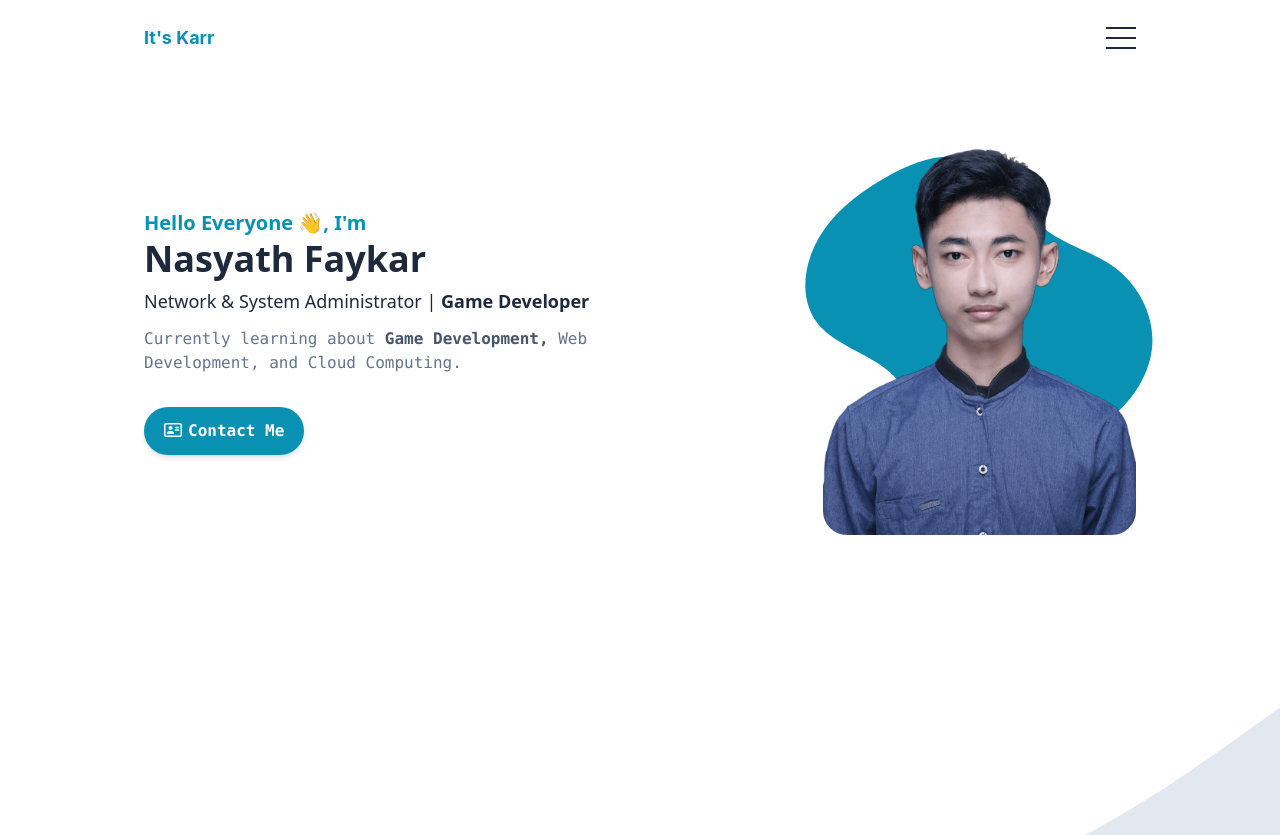
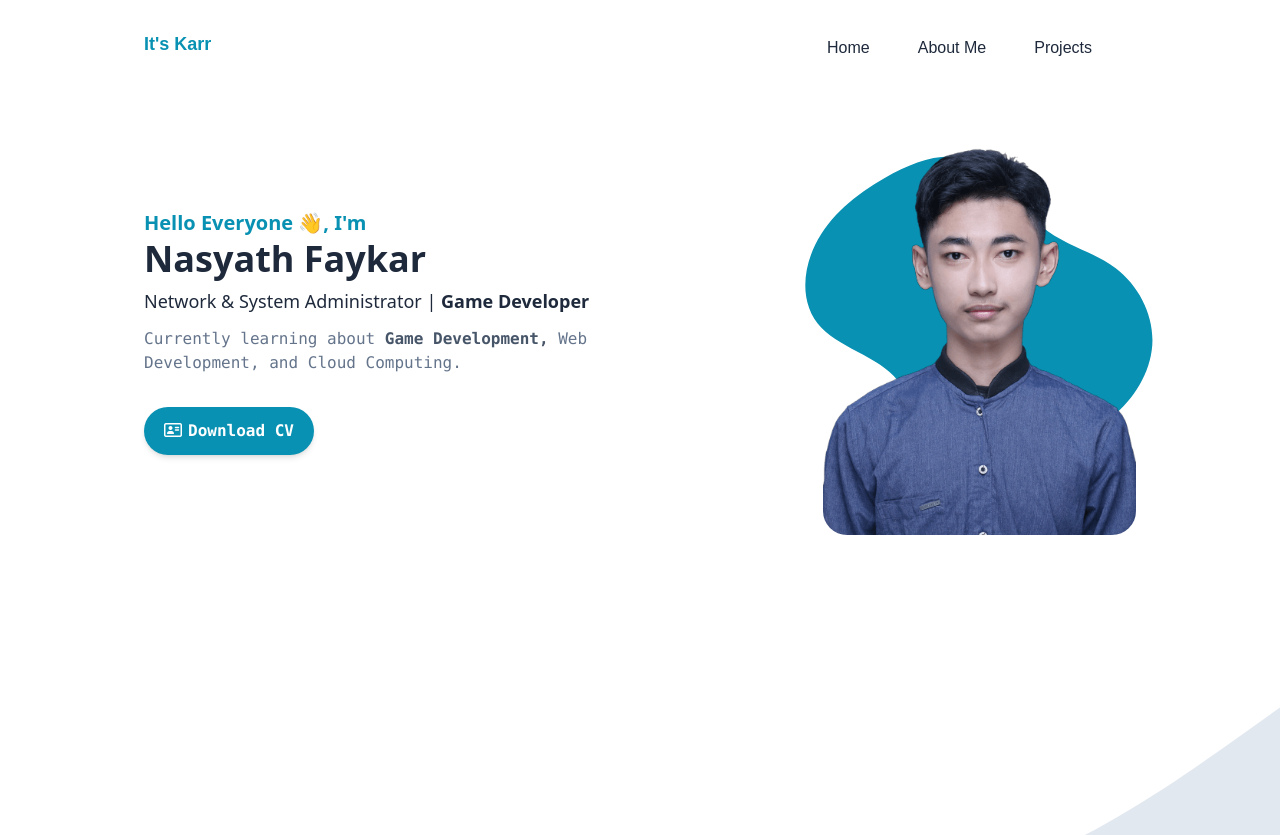
Before and after one commit to faykarr/learn-tailwind, a website: page index.html in a window 1280 px wide. Shown: the top 835 px of the page. Drawn offline with Linux system fonts and the light colour scheme.

Commit message:
Finished navbar section

```diff
--- a/index.html
+++ b/index.html
@@ -24,17 +24,32 @@
                 </div>
                 <div class="flex items-center px-4">
                     <!-- Hamburger Section -->
-                    <button id="hamburger" name="hamburger" type="button" class="block absolute right-4">
-                        <span class="hamburger-line origin-top-left  animate-ease-in-out"></span>
+                    <button id="hamburger" name="hamburger" type="button" class="block absolute right-4 lg:hidden">
+                        <span class="hamburger-line origin-top-left animate-ease-in-out"></span>
                         <span class="hamburger-line animate-ease-in-out"></span>
                         <span class="hamburger-line origin-bottom-left animate-ease-in-out"></span>
                     </button>
 
                     <!-- Navigation Section -->
-                    <nav id="nav-menu" class="hidden absolute py-5 mt-2  bg-white bg-opacity-75 shadow-md rounded-lg max-w-[250px] w-full right-4 top-full">
-                        <ul>
-                            <li>
-                                <a href="#home">Home</a>
+                    <nav id="nav-menu"
+                        class="hidden absolute p-5 mt-2 bg-white bg-opacity-90 shadow-md rounded-lg max-w-[250px] w-full right-4 top-full lg:static lg:shadow-none lg:max-w-full lg:rounded-none lg:block lg:bg-transparent">
+                        <ul class="block lg:flex">
+                            <li class="group hover:bg-primary rounded-md animate-ease-in-out flex items-center
+                                justify-between hover:text-white px-4 mx-2">
+                                <a href="#home"
+                                    class="flex justify-center text-base text-dark w-full py-2 group-hover:text-white">Home</a>
+                            </li>
+                            <li class="group hover:bg-primary text-center rounded-md animate-ease-in-out flex items-center
+                                justify-between hover:text-white px-4 mx-2">
+                                <a href="#about"
+                                    class="flex justify-center text-base text-dark w-full py-2 group-hover:text-white">
+                                    About Me</a>
+                            </li>
+                            <li class="group hover:bg-primary text-center rounded-md animate-ease-in-out flex items-center
+                                justify-between hover:text-white px-4 mx-2">
+                                <a href="#projects"
+                                    class="flex justify-center text-base text-dark w-full py-2 group-hover:text-white">
+                                    Projects</a>
                             </li>
                         </ul>
                     </nav>
@@ -45,7 +60,7 @@
     <!-- End Navbar Section -->
 
     <!-- Hero Section -->
-    <section id="home" class="pt-36 font-sans">
+    <section id="home" class="pt-[85px] md:pt-36 font-sans">
         <div class="container lg:px-32">
             <div class="row">
                 <div class="col self-center">
@@ -67,8 +82,8 @@
                         <span class="font-bold text-slate-600">Game Development,</span>
                         Web Development, and Cloud Computing.
                     </p>
-                    <a href="#contact" class="btn-primary font-mono">
-                        <i class="fa-regular fa-address-card mr-1.5"></i>Contact Me</a>
+                    <a href="./dist/files/0194_CV.pdf" target="_blank" class="btn-primary font-mono">
+                        <i class="fa-regular fa-address-card mr-1.5"></i>Download CV</a>
                 </div>
                 <div class="col self-center mt-8 md:mt-0 sm:w-1/2 sm:mx-auto md:w-full lg:w-1/2">
                     <div class="relative">
--- a/src/input.css
+++ b/src/input.css
@@ -1,6 +1,7 @@
 @tailwind base;
 @tailwind components;
 @tailwind utilities;
+@import url('https://fonts.googleapis.com/css2?family=Poppins:wght@300&display=swap');
 
 @layer components {
     .btn-primary {
@@ -29,10 +30,14 @@
     .animate-ease-in-out {
         @apply transition duration-300 ease-in-out;
     }
+
+    .menu-mobile {
+        @apply text-base text-dark w-full py-2 group-hover:text-primary;
+    }
 }
 
 body {
-    font-family: 'Inter', sans-serif;
+    font-family: 'Poppins', sans-serif;
 }
 
 .hamburger-active > span:nth-child(1) {
@@ -48,6 +53,5 @@ body {
 }
 
 .navbar-fixed {
-    @apply fixed z-[9999] bg-white bg-opacity-70 shadow-md;
-    backdrop-filter: blur(10px);
+    @apply fixed z-50 bg-white bg-opacity-70 shadow-md backdrop-blur-xl transition duration-700 ease-in-out;
 }
```
Also changed, not shown: dist/js/custom.js, dist/output.css, 1 other file.
